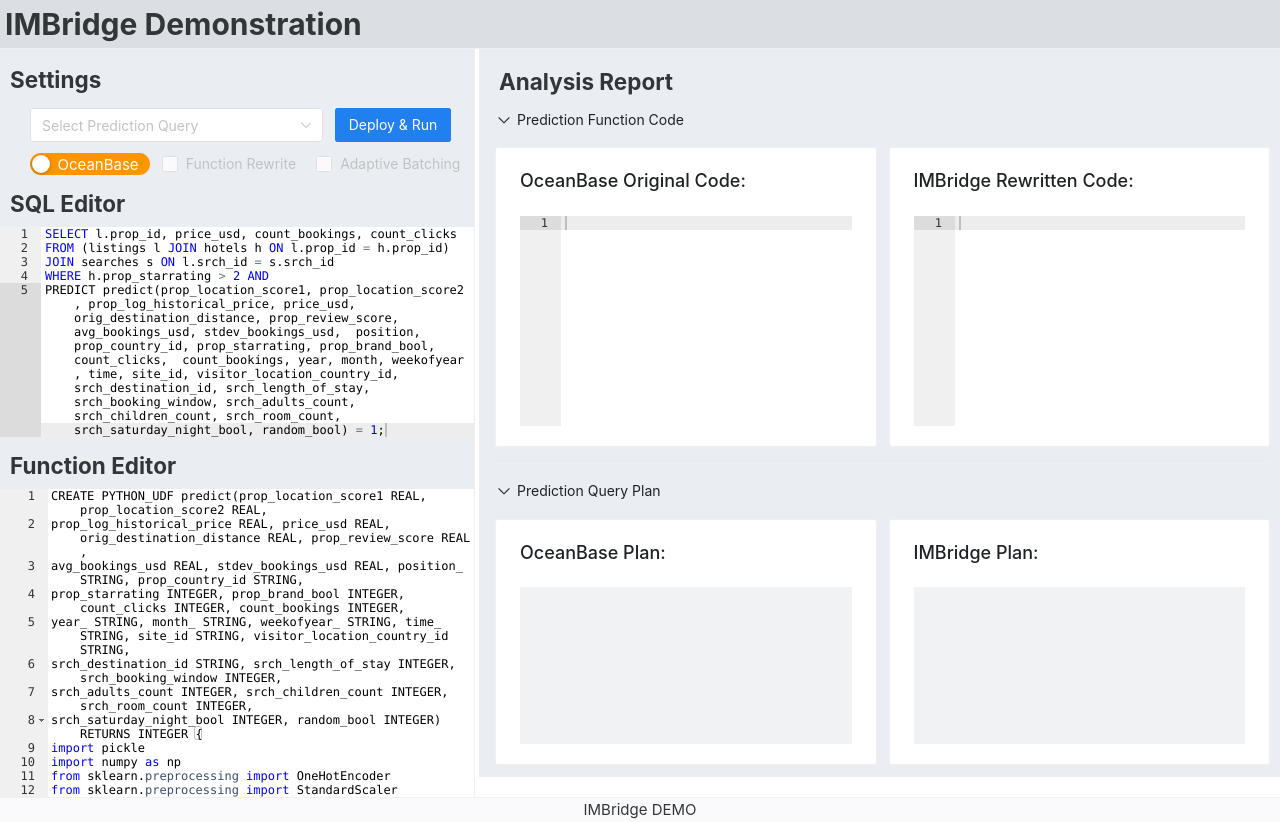
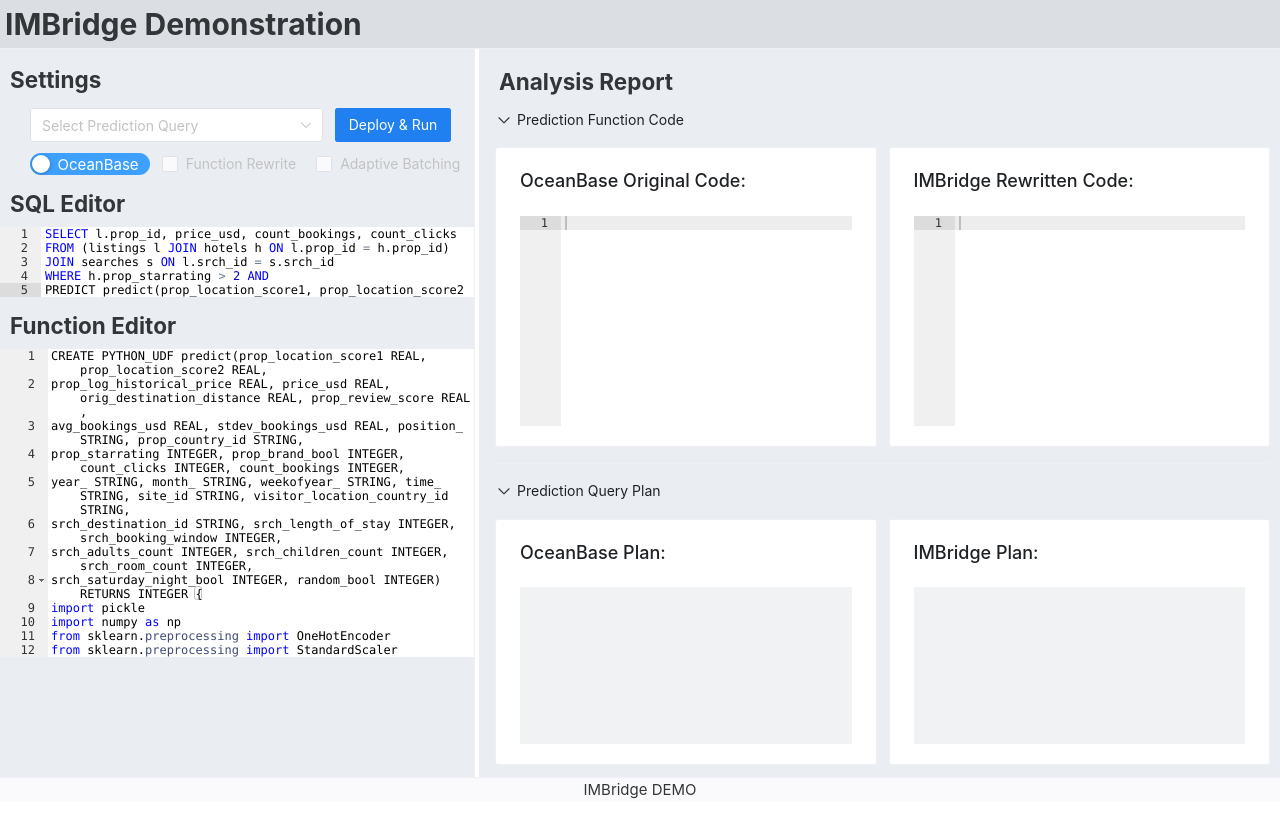
Before and after one commit to AhoyDM4AI/IMBridgeDemo, a Vue app: page / in a window 1280 px wide. Built offline with nearby package versions, Linux system fonts and the light colour scheme.

Commit message:
misc: change system switch color.

```diff
--- a/index.html
+++ b/index.html
@@ -4,7 +4,7 @@
     <meta charset="UTF-8">
     <link rel="icon" href="/favicon.svg">
     <meta name="viewport" content="width=device-width, initial-scale=1.0">
-    <title>IMPEX Demo</title>
+    <title>IMBridge Demo</title>
   </head>
   <body>
     <div id="app"></div>
--- a/src/views/DemoView.vue
+++ b/src/views/DemoView.vue
@@ -59,7 +59,7 @@
             <n-gi>
               <h2 id="title">SQL Editor</h2>
               <CodeEditor
-                :lines="15"
+                :lines="5"
                 :lang="'sql'"
                 :readonly="false"
                 fontsize="12"
@@ -276,13 +276,13 @@
   checked
 }) => {
   const style = {};
-  if (checked) {
+  if (!checked) {
     style.background = "#3da0ff";
     if (focused) {
       style.boxShadow = "0 0 0 2px #3da0ff40";
     }
   } else {
-    style.background = "#ff9500";
+    style.background = "#42b983";
     if (focused) {
       style.boxShadow = "0 0 0 2px #ff950040";
     }
```
